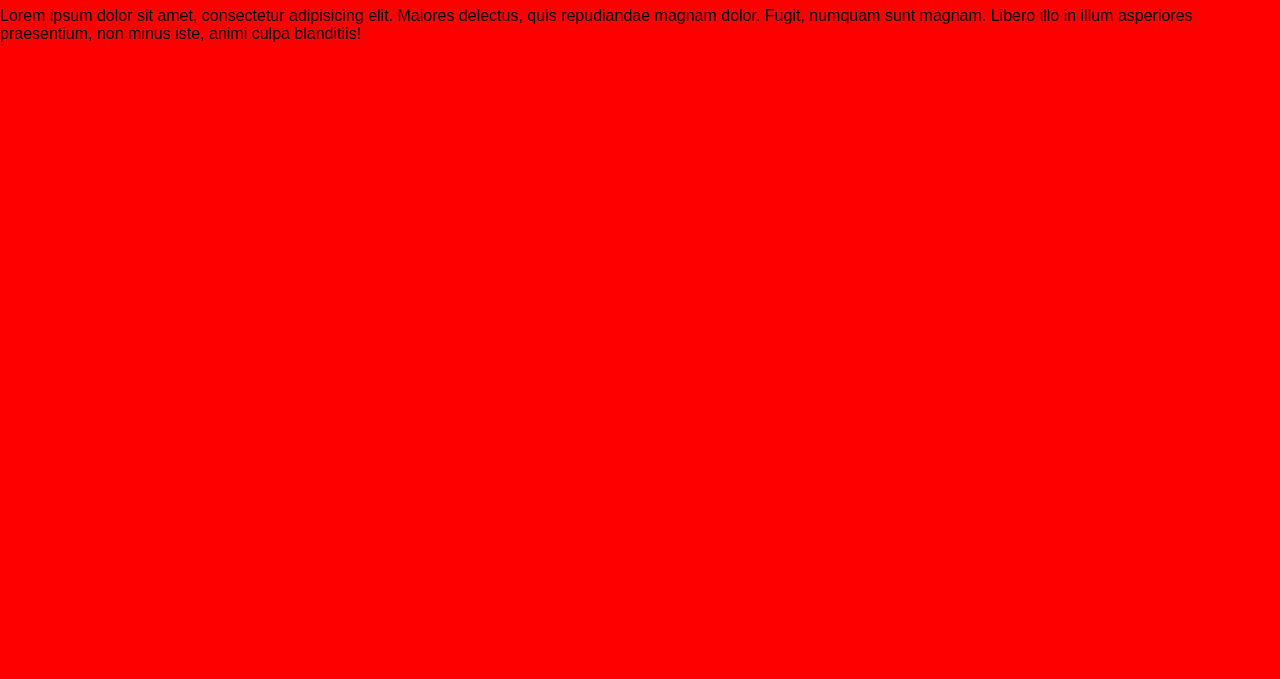
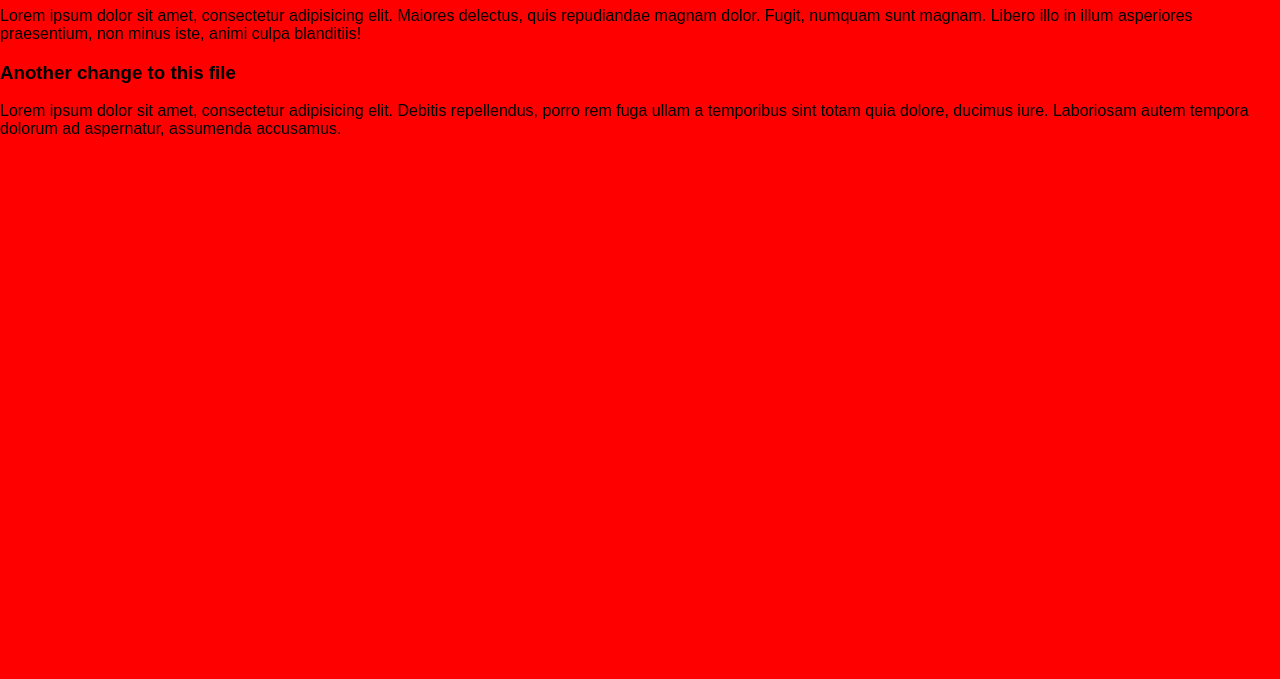
Before and after one commit to samanthalauren/commandlinegit, a plain HTML site: page index.html in a window 1280 px wide. Shown: the part 121-800 px from the top of the page. Drawn offline with Linux system fonts and the light colour scheme.

Commit message:
added some more words

```diff
--- a/index.html
+++ b/index.html
@@ -9,5 +9,8 @@
 	<h2>This is an h2</h2>
 	<h1>This is a change in my file. </h1>
 	<p>Lorem ipsum dolor sit amet, consectetur adipisicing elit. Maiores delectus, quis repudiandae magnam dolor. Fugit, numquam sunt magnam. Libero illo in illum asperiores praesentium, non minus iste, animi culpa blanditiis!</p>
+
+	<h3>Another change to this file</h3>
+	<p>Lorem ipsum dolor sit amet, consectetur adipisicing elit. Debitis repellendus, porro rem fuga ullam a temporibus sint totam quia dolore, ducimus iure. Laboriosam autem tempora dolorum ad aspernatur, assumenda accusamus.</p>
 </body>
 </html>
```
